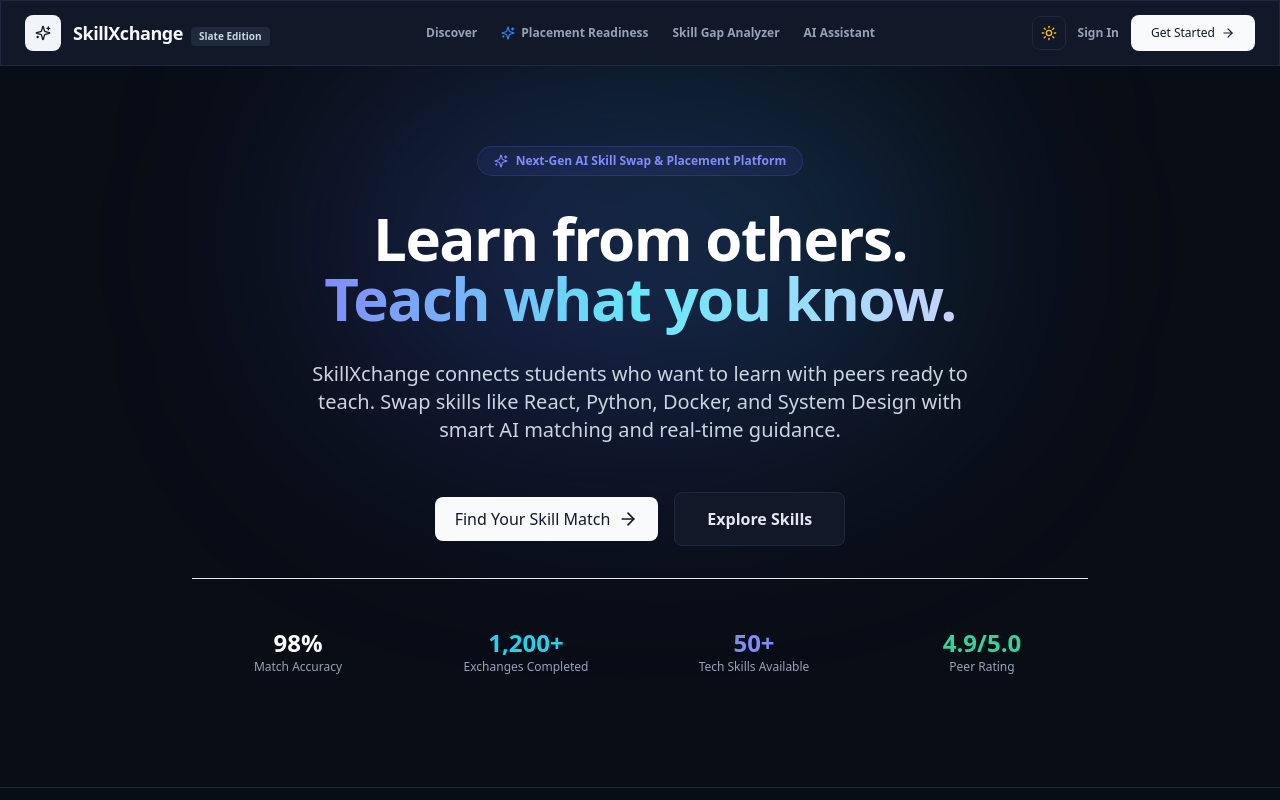
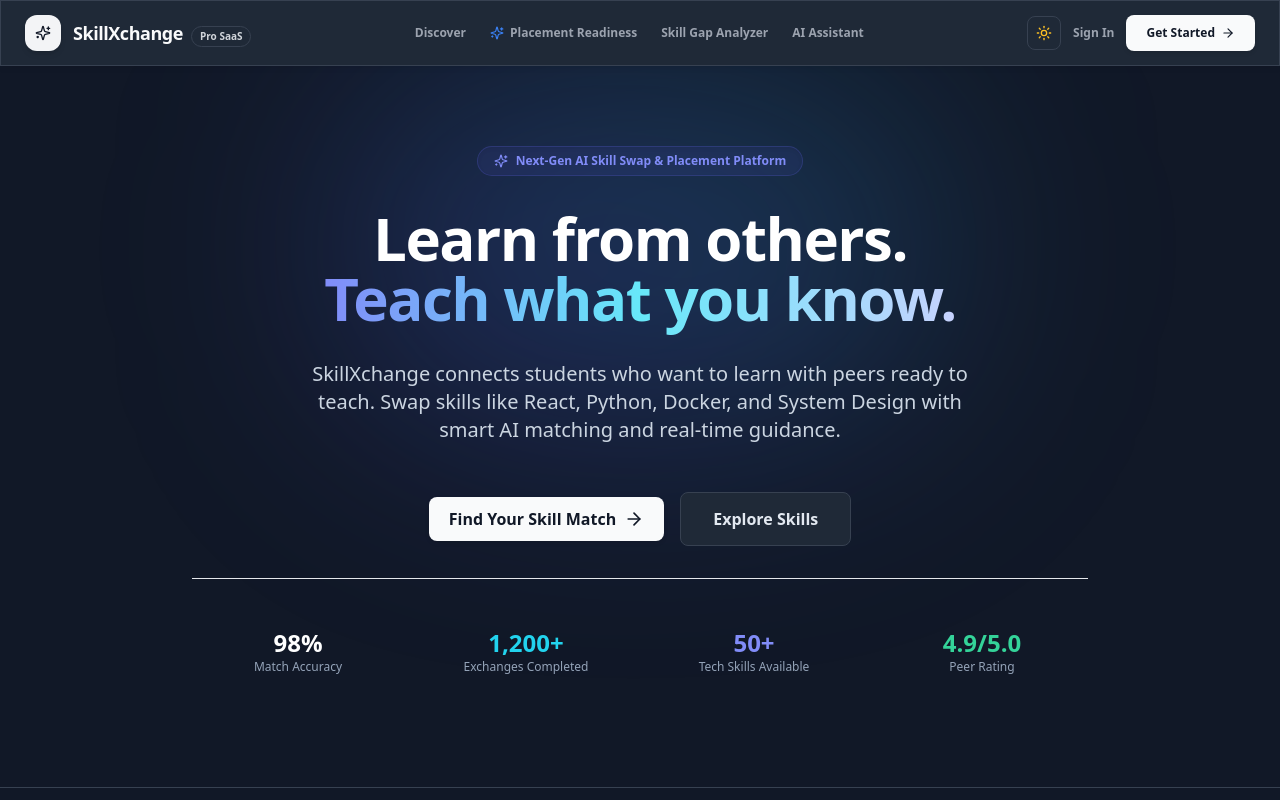
Before and after one commit to Adarshkumar702/skillxchange, a Next.js app in the folder apps/web/: page / in a window 1280 px wide. Shown: the top 800 px of the page. Built offline with nearby package versions, Linux system fonts and the light colour scheme; no server answers.

Commit message:
style(ui): update application background to neutral grey theme and refine card contrasts

```diff
--- a/apps/web/app/globals.css
+++ b/apps/web/app/globals.css
@@ -3,19 +3,23 @@
 @tailwind utilities;
 
 :root {
-  --color-bg: #f8fafc;
-  --color-surface: #ffffff;
-  --color-border: #e2e8f0;
-  --color-text-main: #0f172a;
-  --color-text-muted: #64748b;
+  /* Light Mode Grey Theme */
+  --color-bg: #e5e7eb; /* Neutral slate grey background */
+  --color-surface: #ffffff; /* Crisp white card surface */
+  --color-surface-hover: #f9fafb;
+  --color-border: #d1d5db; /* Subtle grey border */
+  --color-text-main: #111827; /* Dark slate text */
+  --color-text-muted: #6b7280; /* Neutral grey muted text */
 }
 
 .dark {
-  --color-bg: #090d16;
-  --color-surface: #111827;
-  --color-border: #1f293d;
-  --color-text-main: #f8fafc;
-  --color-text-muted: #94a3b8;
+  /* Dark Mode Grey Theme */
+  --color-bg: #111827; /* Deep neutral grey background */
+  --color-surface: #1f2937; /* Elevated dark grey card surface */
+  --color-surface-hover: #374151;
+  --color-border: #374151; /* Dark grey border */
+  --color-text-main: #f9fafb; /* Off-white text */
+  --color-text-muted: #9ca3af; /* Cool grey muted text */
 }
 
 body {
@@ -26,51 +30,53 @@ body {
   transition: background-color 0.2s ease, color 0.2s ease;
 }
 
-/* Minimalist Slate Panels & Cards */
+/* Elevated Grey Panels & Cards */
 .glass-panel {
-  background: var(--color-surface);
+  background-color: var(--color-surface);
   border: 1px solid var(--color-border);
-  box-shadow: 0 1px 3px 0 rgba(0, 0, 0, 0.05);
+  box-shadow: 0 4px 6px -1px rgba(0, 0, 0, 0.05), 0 2px 4px -1px rgba(0, 0, 0, 0.03);
 }
 
 .glass-card {
-  background: var(--color-surface);
+  background-color: var(--color-surface);
   border: 1px solid var(--color-border);
   transition: all 0.2s ease-in-out;
 }
 
 .glass-card:hover {
-  border-color: #94a3b8;
+  border-color: #6b7280;
   transform: translateY(-2px);
-  box-shadow: 0 10px 25px -5px rgba(0, 0, 0, 0.08);
+  box-shadow: 0 10px 20px -5px rgba(0, 0, 0, 0.1);
 }
 
 .dark .glass-card:hover {
-  border-color: #475569;
-  box-shadow: 0 10px 25px -5px rgba(0, 0, 0, 0.3);
+  border-color: #4b5563;
+  box-shadow: 0 10px 25px -5px rgba(0, 0, 0, 0.4);
 }
 
-/* Professional Slate Buttons */
+/* Polished Grey Buttons */
 .btn-primary {
-  background-color: #0f172a;
+  background-color: #111827;
   color: #ffffff;
-  font-weight: 500;
+  font-weight: 600;
   border-radius: 0.5rem;
   padding: 0.625rem 1.25rem;
   transition: all 0.2s ease;
+  box-shadow: 0 2px 4px rgba(0, 0, 0, 0.1);
 }
 
 .btn-primary:hover {
-  background-color: #1e293b;
+  background-color: #1f2937;
+  box-shadow: 0 4px 8px rgba(0, 0, 0, 0.15);
 }
 
 .dark .btn-primary {
-  background-color: #f8fafc;
-  color: #0f172a;
+  background-color: #f9fafb;
+  color: #111827;
 }
 
 .dark .btn-primary:hover {
-  background-color: #e2e8f0;
+  background-color: #e5e7eb;
 }
 
 /* Custom Scrollbar */
--- a/apps/web/components/navbar.tsx
+++ b/apps/web/components/navbar.tsx
@@ -10,19 +10,19 @@ export function Navbar() {
   const { user, logout } = useAuth();
 
   return (
-    <nav className="sticky top-0 z-50 glass-panel border-b border-surfaceBorder px-6 py-3.5">
+    <nav className="sticky top-0 z-50 glass-panel border-b border-surfaceBorder px-6 py-3.5 shadow-sm">
       <div className="max-w-7xl mx-auto flex items-center justify-between">
         {/* Brand */}
         <Link href="/" className="flex items-center gap-3 group">
-          <div className="w-9 h-9 rounded-lg bg-slate-900 dark:bg-slate-100 flex items-center justify-center transition-transform group-hover:scale-105">
-            <Sparkles className="w-4 h-4 text-slate-100 dark:text-slate-900" />
+          <div className="w-9 h-9 rounded-xl bg-grey-900 dark:bg-grey-100 flex items-center justify-center shadow-md transition-transform group-hover:scale-105">
+            <Sparkles className="w-4 h-4 text-grey-100 dark:text-grey-900" />
           </div>
           <div>
             <span className="font-extrabold text-lg tracking-tight text-textMain">
               SkillXchange
             </span>
-            <span className="hidden sm:inline-block ml-2 text-[10px] font-bold px-2 py-0.5 rounded bg-slate-200 dark:bg-slate-800 text-slate-700 dark:text-slate-300">
-              Slate Edition
+            <span className="hidden sm:inline-block ml-2 text-[10px] font-bold px-2 py-0.5 rounded-full bg-grey-200 dark:bg-grey-800 text-grey-700 dark:text-grey-300 border border-surfaceBorder">
+              Pro SaaS
             </span>
           </div>
         </Link>
@@ -52,22 +52,22 @@ export function Navbar() {
               {user.role === 'ADMIN' && (
                 <Link
                   href="/dashboard/admin"
-                  className="hidden sm:flex items-center gap-1 text-xs font-bold px-2.5 py-1 rounded bg-amber-500/10 text-amber-600 dark:text-amber-400 border border-amber-500/20"
+                  className="hidden sm:flex items-center gap-1 text-xs font-bold px-2.5 py-1 rounded-lg bg-amber-500/10 text-amber-600 dark:text-amber-400 border border-amber-500/20"
                 >
                   <ShieldCheck className="w-3.5 h-3.5" /> Admin
                 </Link>
               )}
-              <Link href="/dashboard/notifications" className="p-2 rounded-lg bg-surface border border-surfaceBorder text-textMuted hover:text-textMain transition-colors">
+              <Link href="/dashboard/notifications" className="p-2 rounded-lg bg-surface border border-surfaceBorder text-textMuted hover:text-textMain transition-colors shadow-sm">
                 <Bell className="w-4 h-4" />
               </Link>
               <Link
                 href="/dashboard"
-                className="flex items-center gap-2 px-3 py-1.5 rounded-lg bg-surface border border-surfaceBorder text-xs font-semibold text-textMain hover:border-slate-400 transition-all"
+                className="flex items-center gap-2 px-3 py-1.5 rounded-lg bg-surface border border-surfaceBorder text-xs font-semibold text-textMain hover:border-grey-400 shadow-sm transition-all"
               >
                 <img
                   src={user.profile?.avatarUrl || 'https://api.dicebear.com/7.x/avataaars/svg?seed=Demo'}
                   alt="Avatar"
-                  className="w-5 h-5 rounded-full border border-slate-400"
+                  className="w-5 h-5 rounded-full border border-grey-400"
                 />
                 <span className="max-w-[110px] truncate">{user.profile?.fullName || 'Dashboard'}</span>
               </Link>
--- a/apps/web/components/sidebar.tsx
+++ b/apps/web/components/sidebar.tsx
@@ -46,10 +46,10 @@ export function Sidebar() {
   }
 
   return (
-    <aside className="w-64 glass-panel border-r border-surfaceBorder hidden lg:block p-4 space-y-6 flex-shrink-0 min-h-[calc(100vh-73px)]">
+    <aside className="w-64 glass-panel border-r border-surfaceBorder hidden lg:block p-4 space-y-6 flex-shrink-0 min-h-[calc(100vh-65px)]">
       <div className="space-y-1">
-        <p className="px-3 text-[11px] font-semibold text-slate-400 uppercase tracking-wider mb-2">
-          Menu Navigation
+        <p className="px-3 text-[10px] font-bold text-textMuted uppercase tracking-wider mb-2">
+          Navigation
         </p>
         {links.map((link) => {
           const Icon = link.icon;
@@ -59,13 +59,13 @@ export function Sidebar() {
             <Link
               key={link.href}
               href={link.href}
-              className={`flex items-center gap-3 px-3 py-2.5 rounded-lg text-xs font-medium transition-all ${
+              className={`flex items-center gap-3 px-3 py-2.5 rounded-lg text-xs font-semibold transition-all ${
                 isActive
-                  ? 'bg-indigo-600/20 text-indigo-400 border border-indigo-500/30 shadow-md shadow-indigo-500/10'
-                  : 'text-slate-300 hover:bg-surface hover:text-white'
-              } ${link.highlight && !isActive ? 'text-cyan-300 bg-cyan-500/10 border border-cyan-500/20' : ''}`}
+                  ? 'bg-grey-900 text-white dark:bg-grey-100 dark:text-grey-900 shadow-sm'
+                  : 'text-textMuted hover:bg-surfaceHover hover:text-textMain'
+              } ${link.highlight && !isActive ? 'text-blue-600 dark:text-blue-400 bg-blue-500/10 border border-blue-500/20' : ''}`}
             >
-              <Icon className={`w-4 h-4 ${isActive ? 'text-indigo-400' : link.highlight ? 'text-cyan-400' : 'text-slate-400'}`} />
+              <Icon className={`w-4 h-4 ${isActive ? (pathname === link.href ? 'text-current' : '') : link.highlight ? 'text-blue-500' : 'text-textMuted'}`} />
               <span>{link.name}</span>
             </Link>
           );
--- a/apps/web/tailwind.config.js
+++ b/apps/web/tailwind.config.js
@@ -11,22 +11,22 @@ module.exports = {
       colors: {
         background: 'var(--color-bg)',
         surface: 'var(--color-surface)',
+        surfaceHover: 'var(--color-surface-hover)',
         surfaceBorder: 'var(--color-border)',
         textMain: 'var(--color-text-main)',
         textMuted: 'var(--color-text-muted)',
-        primary: {
-          50: '#f8fafc',
-          100: '#f1f5f9',
-          500: '#334155',
-          600: '#1e293b',
-          700: '#0f172a',
-          800: '#020617',
-        },
-        accent: {
-          blue: '#3b82f6',
-          indigo: '#6366f1',
-          emerald: '#10b981',
-          amber: '#f59e0b',
+        grey: {
+          50: '#f9fafb',
+          100: '#f3f4f6',
+          200: '#e5e7eb',
+          300: '#d1d5db',
+          400: '#9ca3af',
+          500: '#6b7280',
+          600: '#4b5563',
+          700: '#374151',
+          800: '#1f2937',
+          900: '#111827',
+          950: '#030712',
         },
       },
     },
```
